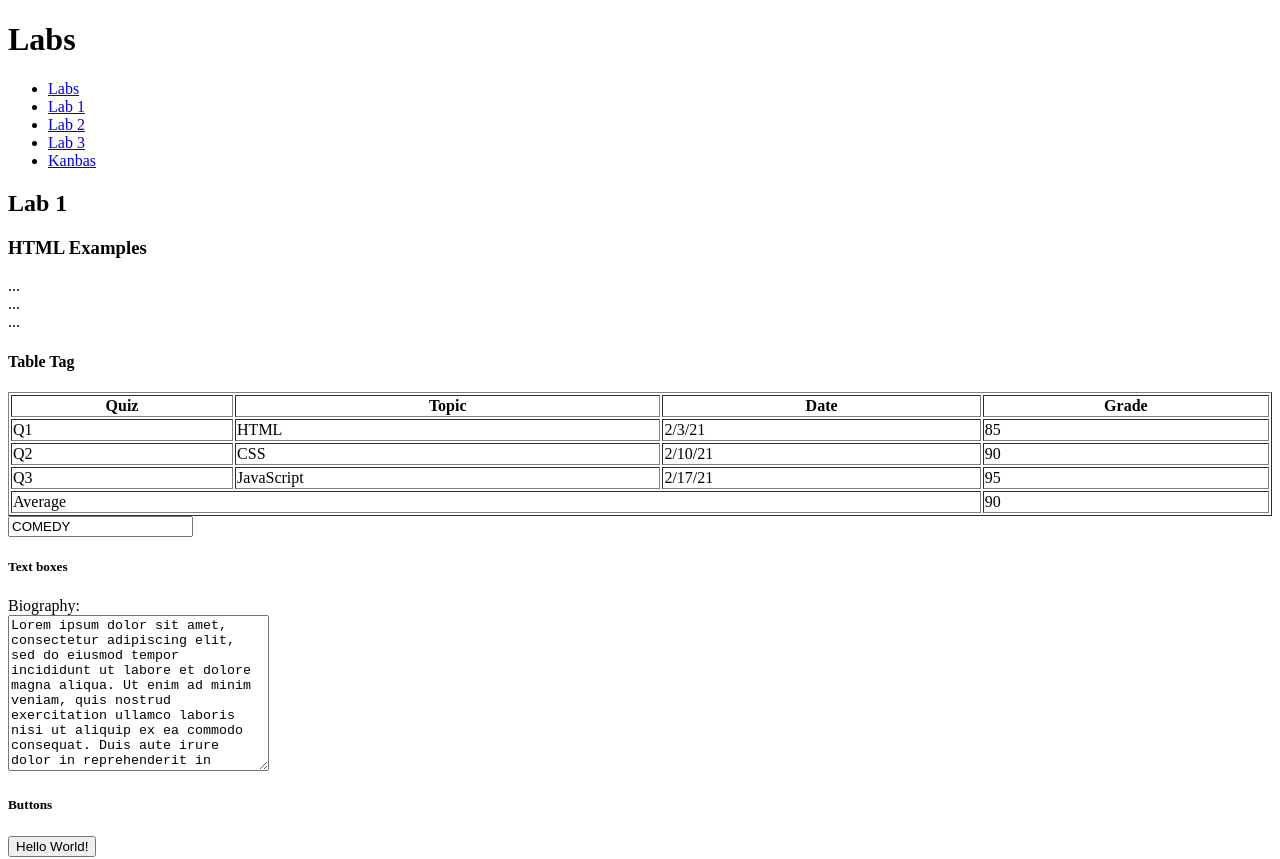
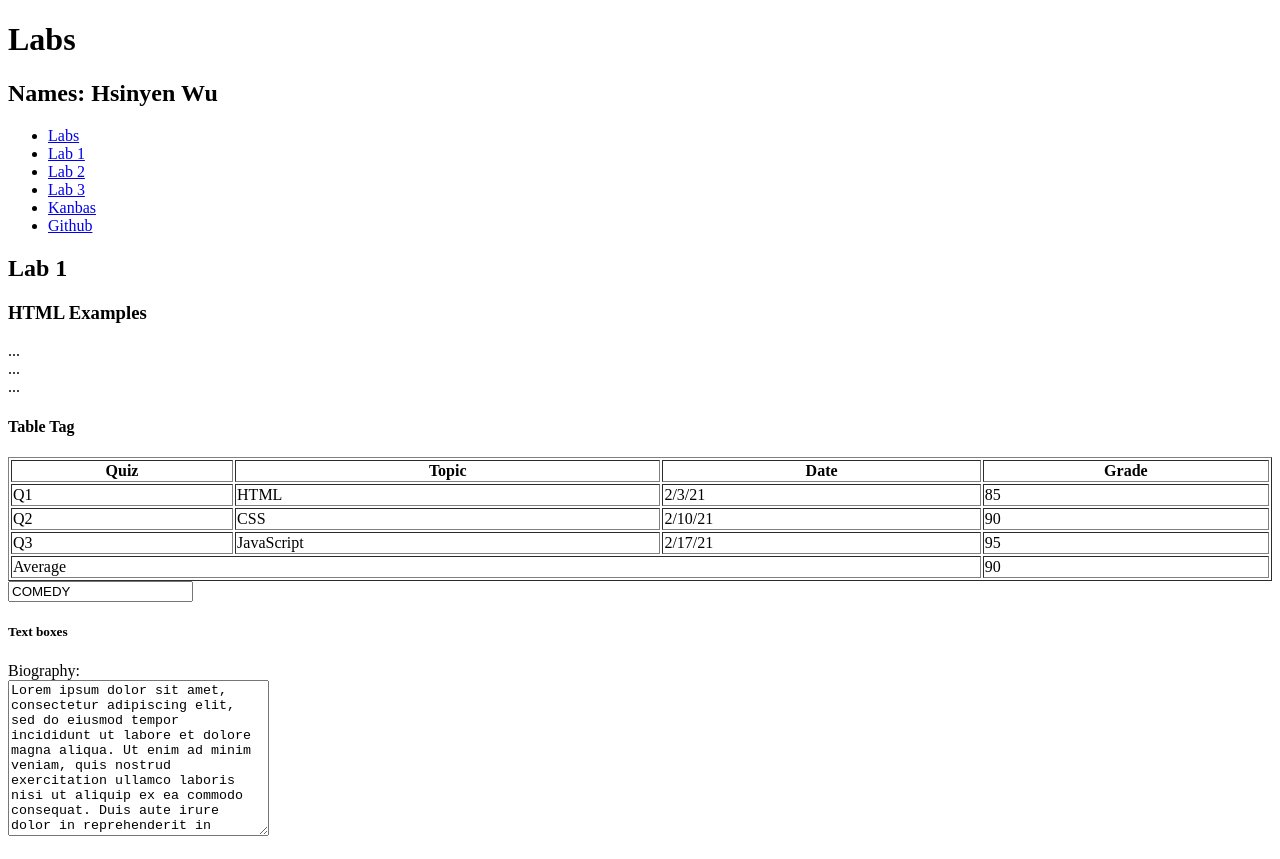
Before and after one commit to ianwu0915/kanbas-react-web-app, a React (Create React App) app: page /#/Labs/Lab1 in a window 1280 px wide. Shown: the top 859 px of the page. Built offline with nearby package versions, Linux system fonts and the light colour scheme.

Commit message:
add github link and Name

```diff
--- a/src/Labs/TOC.tsx
+++ b/src/Labs/TOC.tsx
@@ -6,6 +6,7 @@
         <li><a id="wd-a2" href="#/Labs/Lab2">Lab 2</a></li>
         <li><a id="wd-a3" href="#/Labs/Lab3">Lab 3</a></li>
         <li><a id="wd-k" href="#/Kanbas">Kanbas</a></li>
+        <li><a id="wd-github" href="https://github.com/ianwu0915/kanbas-react-web-app.git">Github</a></li>
       </ul>
     );
   }
--- a/src/Labs/index.tsx
+++ b/src/Labs/index.tsx
@@ -7,6 +7,7 @@
   return (
     <div>
       <h1>Labs</h1>
+      <h2>Names: Hsinyen Wu</h2>
       <TOC />
       <Routes>
         <Route path="/" element={<Navigate to="Lab1" />} />
```
